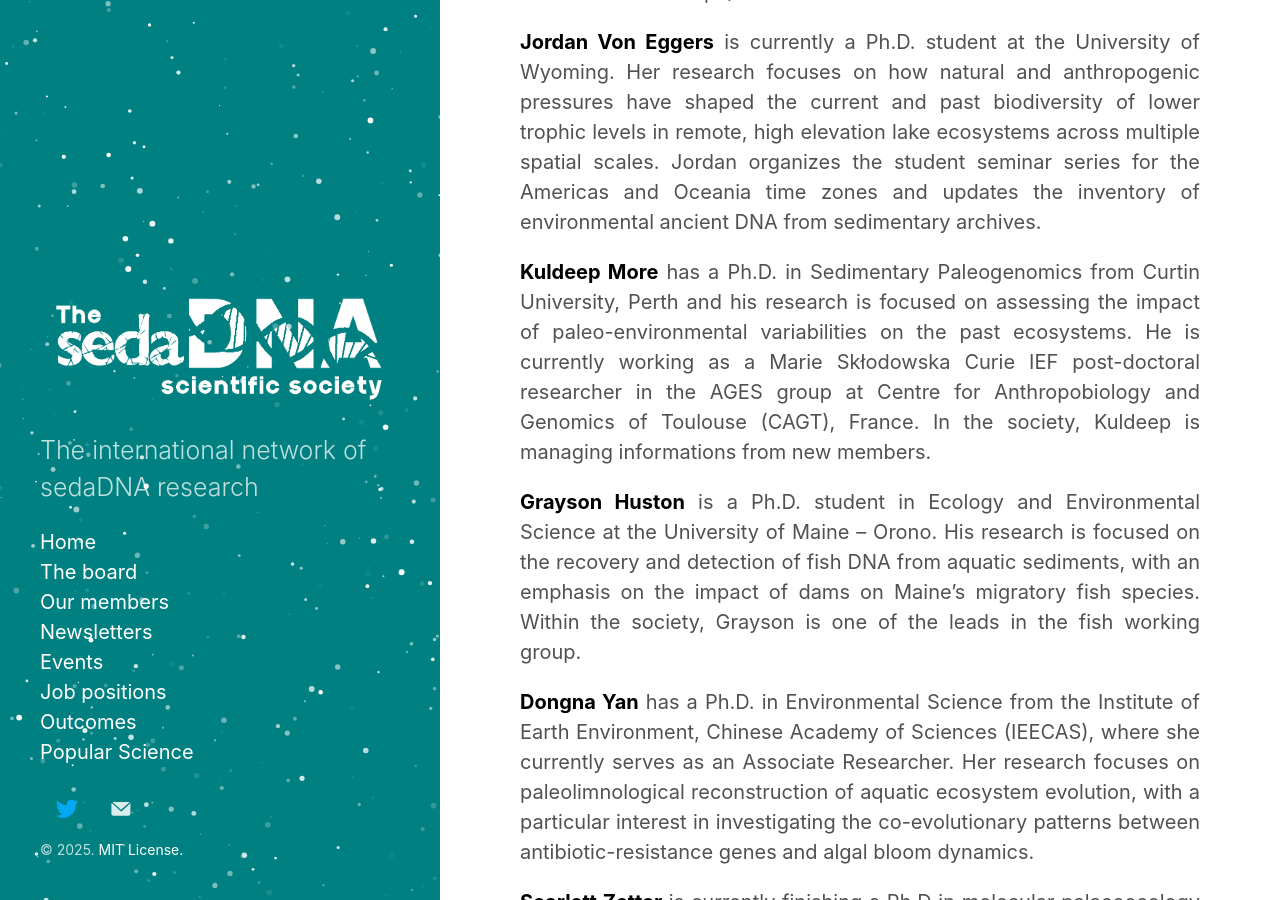
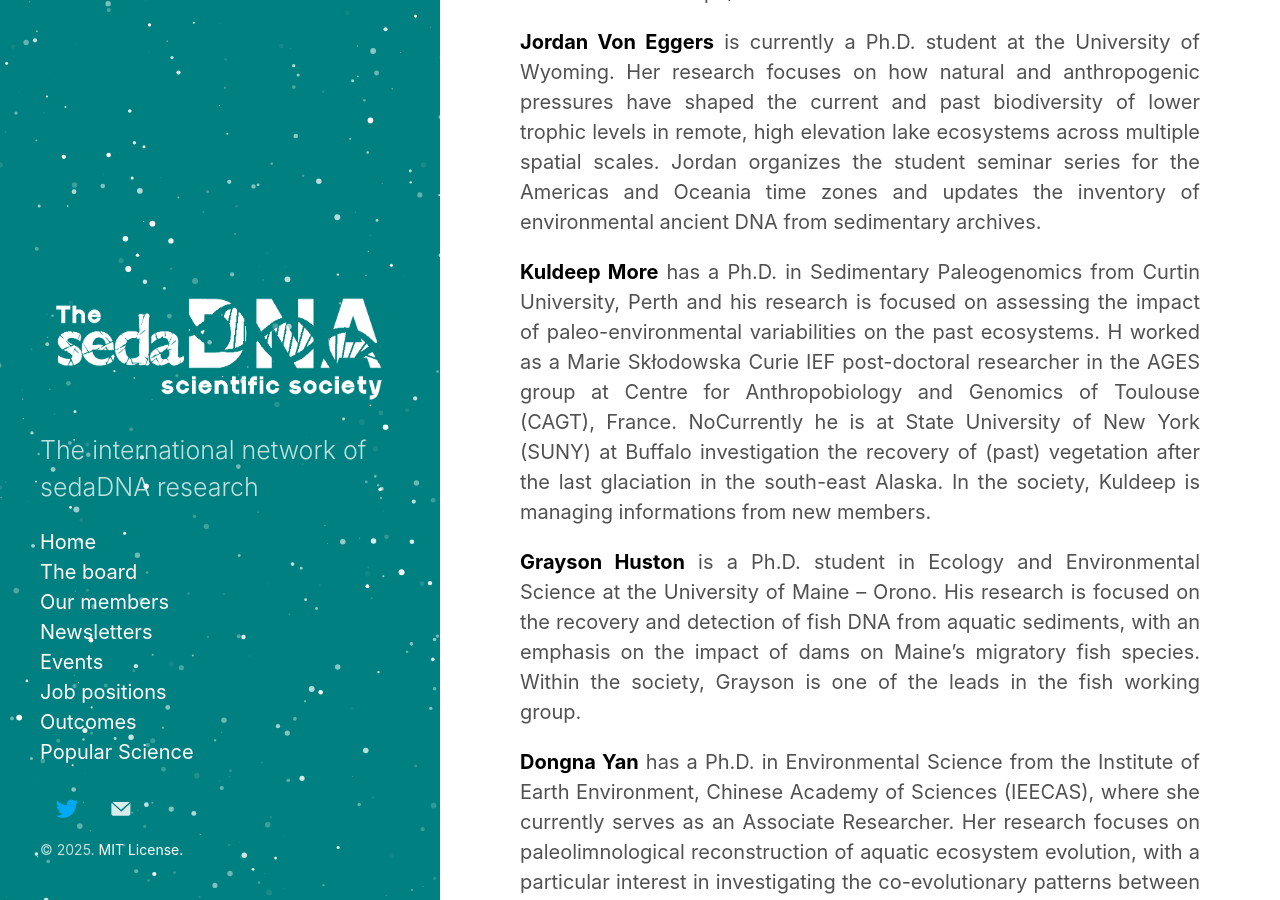
Before and after one commit to sedadna/sedadna.github.io, a Jekyll site: the page built from category/board.md, in a window 1280 px wide and 900 px high, scrolled down 1326 px. Built offline with Jekyll 4.4.1, drawn with Linux system fonts in a browser that asks for light colours.

Commit message:
Update board.md

```diff
--- a/category/board.md
+++ b/category/board.md
@@ -98,7 +98,7 @@ Title: Our board
 </div>
 
 <div class="section Kuldeep">
-<p>  <a href="https://cagt.cnrs.fr/more-kuldeep/" target="_blank"><b>Kuldeep More</b></a> has a Ph.D. in Sedimentary Paleogenomics from Curtin University, Perth and his research is focused on assessing the impact of paleo-environmental variabilities on the past ecosystems. He is currently working as a Marie Skłodowska Curie IEF post-doctoral researcher in the AGES group at Centre for Anthropobiology and Genomics of Toulouse (CAGT), France. In the society, Kuldeep is managing informations from new members.</p>
+<p>  <a href="https://cagt.cnrs.fr/more-kuldeep/" target="_blank"><b>Kuldeep More</b></a> has a Ph.D. in Sedimentary Paleogenomics from Curtin University, Perth and his research is focused on assessing the impact of paleo-environmental variabilities on the past ecosystems. H worked as a Marie Skłodowska Curie IEF post-doctoral researcher in the AGES group at Centre for Anthropobiology and Genomics of Toulouse (CAGT), France. NoCurrently he is at State University of New York (SUNY) at Buffalo investigation the recovery of (past) vegetation after the last glaciation in the south-east Alaska. In the society, Kuldeep is managing informations from new members.</p>
 </div>
 
 <div class="section Grayson">
```
